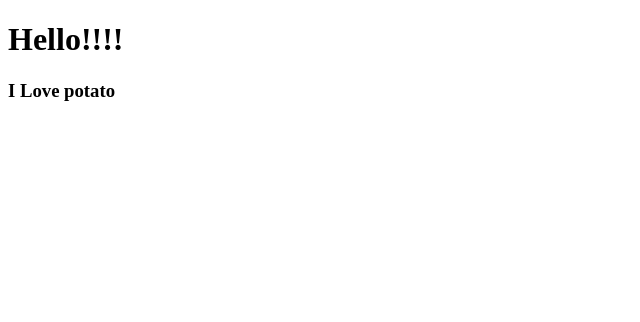
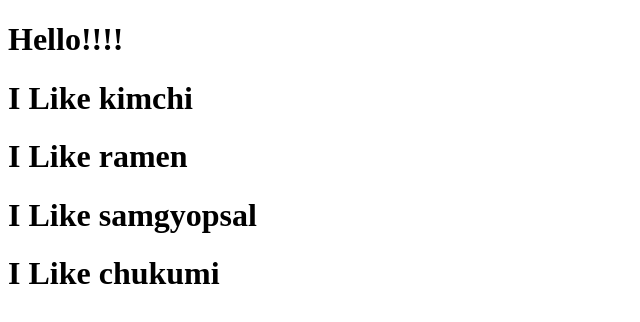
Before and after one commit to baekjungkim/movie_app_2019, a React (Create React App) app: page / in a window 1280 px wide. Shown: the top 322 px of the page, without its empty margins (0-640 px from the left). Built offline with nearby package versions, Linux system fonts and the light colour scheme.

Commit message:
Reusable Components with JSX + Props

```diff
--- a/src/App.js
+++ b/src/App.js
@@ -1,11 +1,17 @@
 import React from "react";
-import Potato from "./Potato";
+
+function Food({ fav }) {
+  return <h1>I Like {fav}</h1>;
+}
 
 function App() {
   return (
     <div>
       <h1>Hello!!!!</h1>
-      <Potato />
+      <Food fav="kimchi" />
+      <Food fav="ramen" />
+      <Food fav="samgyopsal" />
+      <Food fav="chukumi" />
     </div>
   );
 }
--- a/src/Potato.js
+++ /dev/null
@@ -1,7 +0,0 @@
-import React from "react";
-
-function Potato() {
-  return <h3>I Love potato</h3>;
-}
-
-export default Potato;
```
